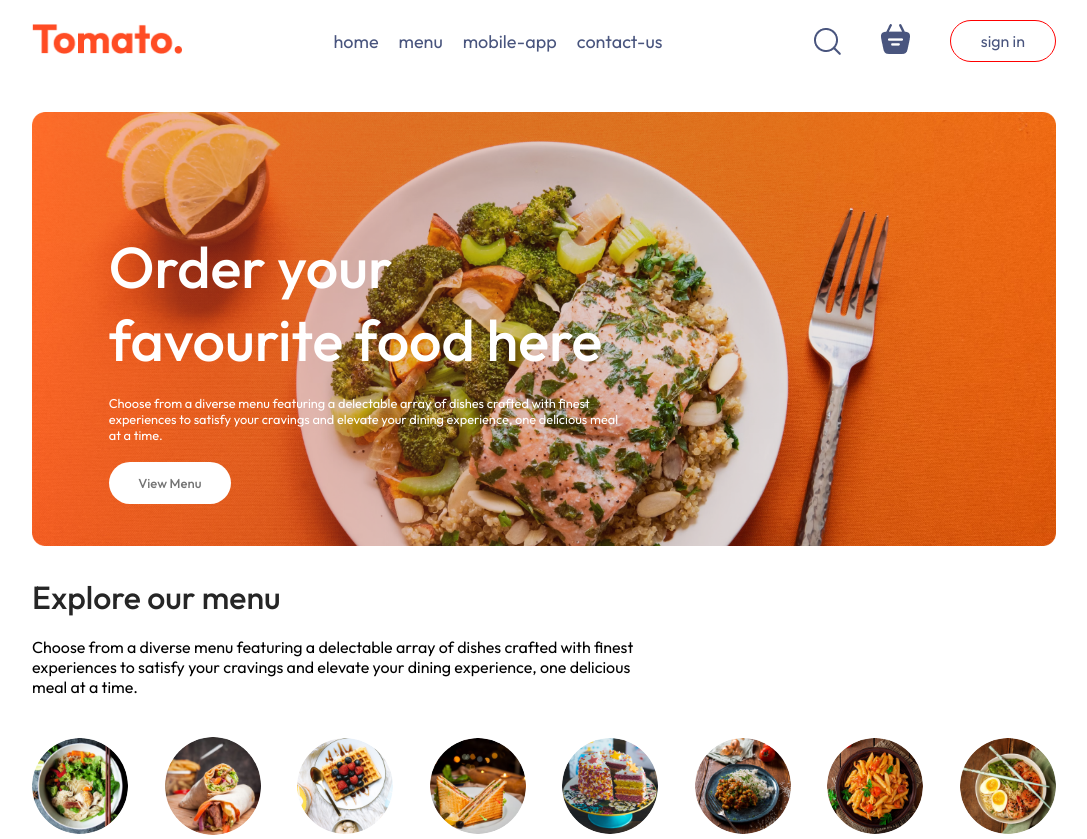
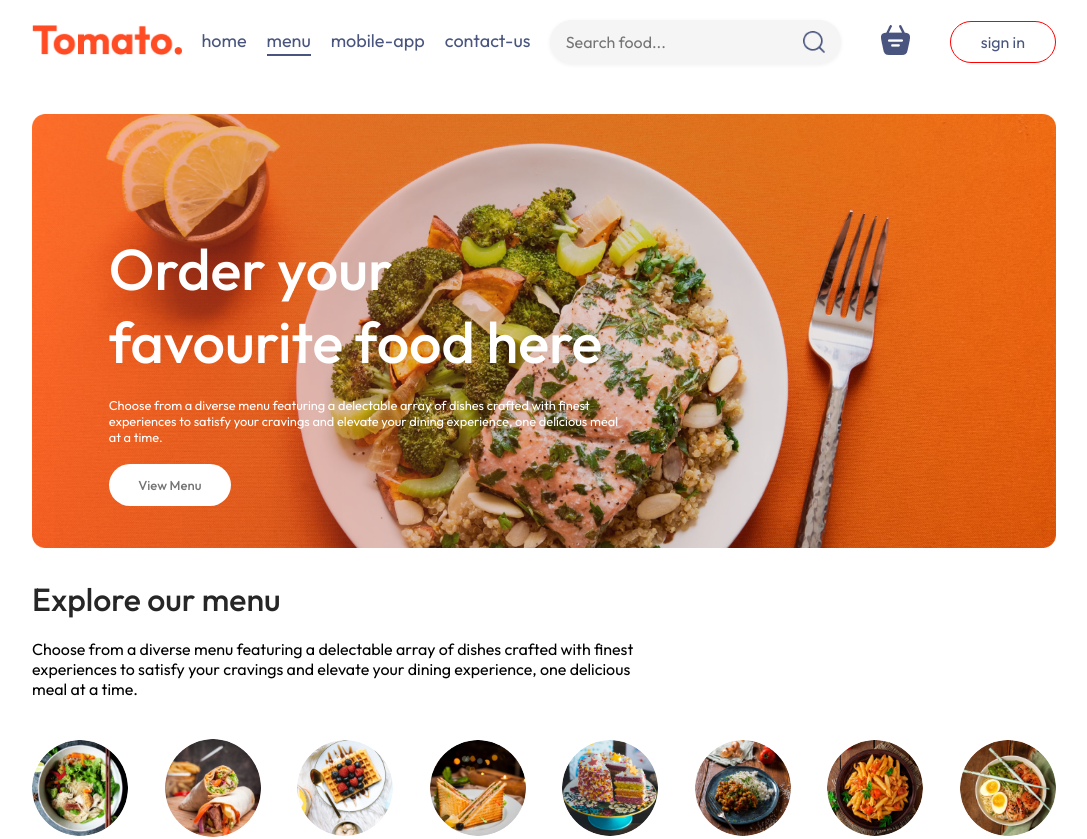
Before and after one commit to VedantShreeyansh/Food-Delivery-Frontend, a React (Vite) app: page / in a window 1280 px wide. Shown: the top 839 px of the page, without its empty margins (96-1183 px from the left). Built offline with nearby package versions, Linux system fonts and the light colour scheme; no server answers.

Commit message:
navbar search bar changes

```diff
--- a/src/App.jsx
+++ b/src/App.jsx
@@ -12,14 +12,15 @@ import { useState } from "react";
 const App = () => {
 
   const [showLogin, setShowLogin] = useState(false);
+  const [searchQuery, setSearchQuery] = useState("");
 
   return (
   <>
   {showLogin?<LoginPopup setShowLogin={setShowLogin}/>:<></>}
     <div className="app">
-      <Navbar setShowLogin={setShowLogin} />
+      <Navbar setShowLogin={setShowLogin} onSearch={setSearchQuery} />
       <Routes>
-        <Route path="/" element={<Home/>} />
+         <Route path="/" element={<Home searchQuery={searchQuery} />} />
         <Route path="/cart" element={<Cart />} />
         <Route path="/order" element={<PlaceOrder />} />
         <Route path="/verify" element={<Verify />} />
--- a/src/components/FoodDisplay/FoodDisplay.jsx
+++ b/src/components/FoodDisplay/FoodDisplay.jsx
@@ -4,23 +4,34 @@ import { StoreContext } from '../../context/StoreContext';
 import FoodItem from '../FoodItem/FoodItem';
 
 
-const FoodDisplay = ({category}) => {
+const FoodDisplay = ({category, searchQuery }) => {
 
-  const {food_list} = useContext(StoreContext)
+  const {food_list} = useContext(StoreContext);
 
-  return (
+   const filteredFood = food_list.filter(item => {
+    const matchesCategory = category === "All" || category === item.category;
+    const matchesSearch = !searchQuery || item.name.toLowerCase().includes(searchQuery.toLowerCase());
+    return matchesCategory && matchesSearch;
+  });
+
+    return (
     <div className="food-display" id="food-display">
-        <h2>Top dishes near you</h2>
-        <div className="food-display-list">
-          {food_list.map((item,index)=>{
-             {console.log(category,item.category);}
-              if (category==="All" || category===item.category){
-                 return <FoodItem key={index} id={item._id} name={item.name} description={item.description} price={item.price} image={item.image} />
-              }
-          })}
-        </div>
+      <h2>Top dishes near you</h2>
+      <div className="food-display-list">
+        {filteredFood.map((item, index) => (
+          <FoodItem
+            key={index}
+            id={item._id}
+            name={item.name}
+            description={item.description}
+            price={item.price}
+            image={item.image}
+          />
+        ))}
+      </div>
     </div>
-  )
-}
+  );
+};
+
 
 export default FoodDisplay
--- a/src/components/Navbar/Navbar.css
+++ b/src/components/Navbar/Navbar.css
@@ -17,11 +17,6 @@
     font-size: 18px;
 }
 
-.navbar-right{
-    display: flex;
-    align-items: center;
-    gap: 40px;
-}
 
 .navbar button {
     background: transparent;
@@ -141,3 +136,36 @@
         display: none;
     }
 }
+
+.navbar-search-bar{
+   display: flex;
+   align-items: center;
+   background: #f5f5f5;
+   border-radius: 50px;
+   padding: 4px 16px;
+   margin-right: 0;
+   min-width: 200px;
+   box-shadow: 0 1px 4px #00000010;
+}
+
+.navbar-search-bar input{
+    border: none;
+    outline: none;
+    background: transparent;
+    font-size: 16px;
+    padding: 8px 0;
+    margin-right: 8px;
+
+}
+
+.navbar-search-bar img{
+    width: 22px;
+    height: 22px;
+    cursor: pointer;
+}
+
+.navbar-right {
+    display: flex;
+    align-items: center;
+    gap: 40px;
+}
--- a/src/components/Navbar/Navbar.jsx
+++ b/src/components/Navbar/Navbar.jsx
@@ -4,13 +4,12 @@ import { assets } from "../../assets/assets.js";
 import { Link } from "react-router-dom";
 import { StoreContext } from "../../context/StoreContext.jsx";
 import { useNavigate } from "react-router-dom";
-import MyOrders from "../../pages/MyOrders/MyOrders.jsx";
 
-const Navbar = ({setShowLogin}) => {
+const Navbar = ({ setShowLogin, onSearch }) => {
+  const [menu, setMenu] = useState("menu");
+  const [search, setSearch] = useState(""); // Add search state
 
-  const {menu, setMenu} = useState("menu");
-
-  const {getTotalCartAmount, token, setToken, clearCart} = useContext(StoreContext);
+  const { getTotalCartAmount, token, setToken, clearCart } = useContext(StoreContext);
 
   const navigate = useNavigate();
 
@@ -19,36 +18,56 @@ const Navbar = ({setShowLogin}) => {
     setToken("");
     clearCart();
     navigate("/");
-  }
+  };
 
   const goToOrders = () => {
     navigate("/myorders");
+  };
+
+  // Handle search input change
+  const handleSearchChange = (e) => {
+    setSearch(e.target.value);
+    if (onSearch) {
+      onSearch(e.target.value);
     }
+  };
 
   return (
     <div className="navbar">
-      <Link to='/'><img src={assets.logo} alt="" className="logo"></img></Link>
+      <Link to="/"><img src={assets.logo} alt="" className="logo" /></Link>
       <ul className="navbar-menu">
-        <Link to="/" onClick={()=>setMenu("home")}  className={menu==="home"?"active":""}>home</Link>
-        <a href="#explore-menu" onClick={()=>setMenu("menu")} className={menu==="menu"?"active":""}>menu</a>
-        <a href="#app-download" onClick={()=>setMenu("mobile-app")} className={menu==="mobile-app"?"active":""}>mobile-app</a>
-        <a href="#footer" onClick={()=>setMenu("contact-us")} className={menu==="contact-us"?"active":""}>contact-us</a>
+        <Link to="/" onClick={() => setMenu("home")} className={menu === "home" ? "active" : ""}>home</Link>
+        <a href="#explore-menu" onClick={() => setMenu("menu")} className={menu === "menu" ? "active" : ""}>menu</a>
+        <a href="#app-download" onClick={() => setMenu("mobile-app")} className={menu === "mobile-app" ? "active" : ""}>mobile-app</a>
+        <a href="#footer" onClick={() => setMenu("contact-us")} className={menu === "contact-us" ? "active" : ""}>contact-us</a>
       </ul>
       <div className="navbar-right">
-        <img src={assets.search_icon} alt="" />
+        {/* Search Bar */}
+        <div className="navbar-search-bar">
+          <input
+            type="text"
+            placeholder="Search food..."
+            value={search}
+            onChange={handleSearchChange}
+          />
+          <img src={assets.search_icon} alt="Search" />
+        </div>
         <div className="navbar-search-icon">
-          <Link to='/cart'><img src={assets.basket_icon} alt="" /></Link>
-          <div className={getTotalCartAmount()===0?"":"dot"}></div>
+          <Link to="/cart"><img src={assets.basket_icon} alt="" /></Link>
+          <div className={getTotalCartAmount() === 0 ? "" : "dot"}></div>
         </div>
-        {!token?<button onClick={()=>setShowLogin(true)}>sign in</button>
-        :<div className="navbar-profile">
+        {!token ? (
+          <button onClick={() => setShowLogin(true)}>sign in</button>
+        ) : (
+          <div className="navbar-profile">
             <img src={assets.profile_icon} alt="" />
             <ul className="nav-profile-dropdown">
               <li onClick={goToOrders}><img src={assets.bag_icon} alt="" /><p>Orders</p></li>
               <hr />
               <li onClick={logout}><img src={assets.logout_icon} alt="" /><p>Logout</p></li>
             </ul>
-        </div>}
+          </div>
+        )}
       </div>
     </div>
   );
--- a/src/pages/Home/Home.jsx
+++ b/src/pages/Home/Home.jsx
@@ -1,21 +1,21 @@
-import React, { useState } from 'react'
+import React, { useState } from 'react';
 import './Home.css';
 import Header from '../../components/Header/Header';
 import ExploreMenu from '../../components/ExploreMenu/ExploreMenu';
 import FoodDisplay from '../../components/FoodDisplay/FoodDisplay';
 import AppDownload from '../../components/AppDownload/AppDownload';
 
-const Home = () => {
+const Home = ({ searchQuery }) => {
   const [category, setCategory] = useState("All");
 
   return (
     <div>
       <Header />
-      <ExploreMenu category={category} setCategory={setCategory}/>
-      <FoodDisplay category={category}/>
+      <ExploreMenu category={category} setCategory={setCategory} />
+      <FoodDisplay category={category} searchQuery={searchQuery} />
       <AppDownload />
     </div>
-  )
-}
+  );
+};
 
-export default Home
+export default Home;
```
Lines whose indentation alone changed are shown as unchanged.
